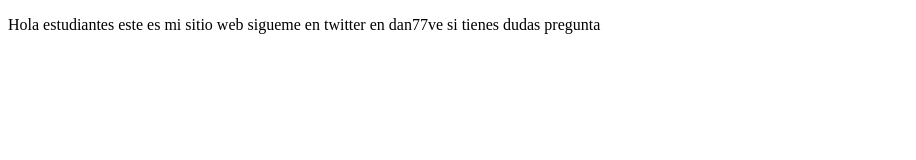
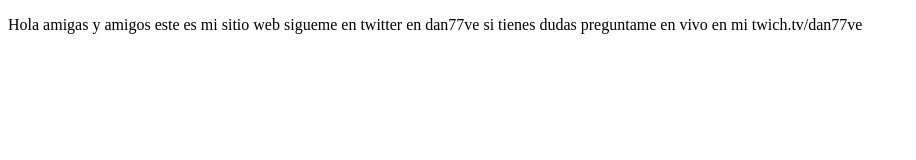
Before and after one commit to dan77ve/proyectoDemoCursoPrework, a plain HTML site: page index.html in a window 1280 px wide. Shown: the whole page, without its empty margins (0-916 px from the left). Drawn offline with Linux system fonts and the light colour scheme.

Commit message:
cambios agregamos sitio de twich

```diff
--- a/index.html
+++ b/index.html
@@ -8,8 +8,8 @@
 </head>
 <body>
     <p>
-        Hola estudiantes este es mi sitio web
-        sigueme en twitter en dan77ve si tienes dudas pregunta
+        Hola amigas y amigos este es mi sitio web
+        sigueme en twitter en dan77ve si tienes dudas preguntame en vivo en mi twich.tv/dan77ve
     </p>
 </body>
 </html>
```
